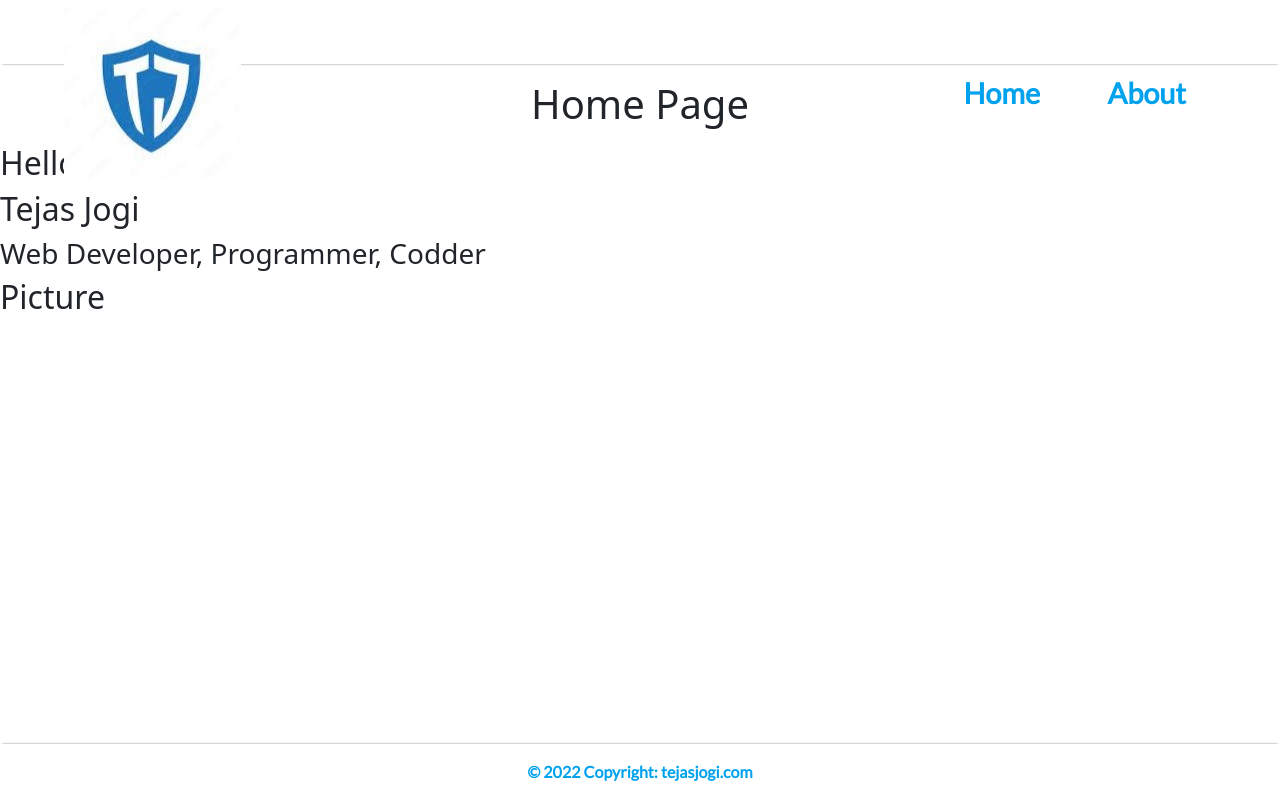
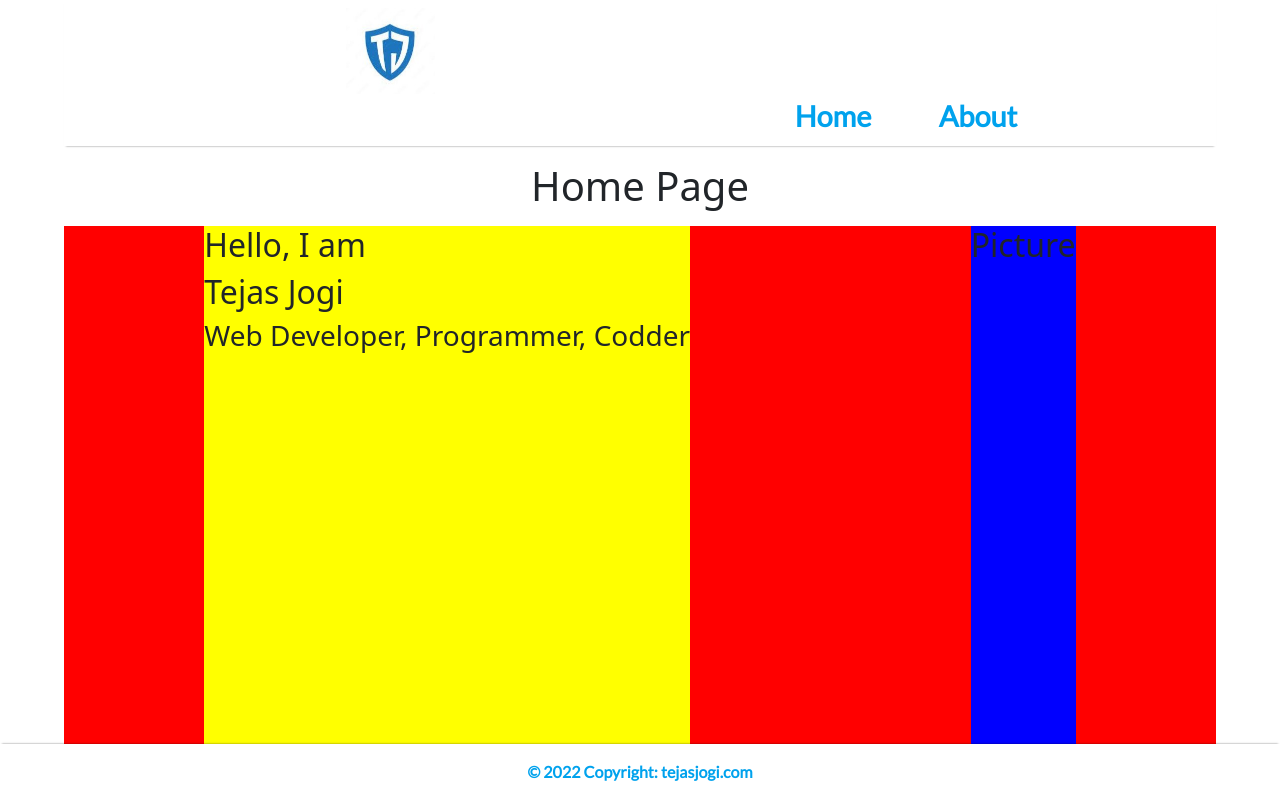
Before and after one commit to TejasJogi/Portfolio-Website, a Flask app: page / in a window 1280 px wide. Run offline with Flask 2, Linux system fonts and the light colour scheme.

Commit message:
style for home.html banner and navbar logo

```diff
--- a/static/style.css
+++ b/static/style.css
@@ -31,12 +31,13 @@
 
 .navbar {
     display: flex;
-    justify-content: space-between;
+    justify-content: space-around;
     align-items: center;
     margin: auto;
     width: 90%;
-    height: 8vh;
+    /* height: 8vh; */
     font-size: 1.8rem;
+    box-shadow: 0 2px 2px -2px rgba(0, 0, 0, .5);
 }
 
 .navbar a {
@@ -48,6 +49,10 @@
 
 .navbar a:hover {
     color: var(--onhover);
+}
+
+.right {
+    margin-left: 500px;
 }
 
 .nav-right a:hover,
@@ -80,8 +85,8 @@
 header {
     margin: 0;
     padding: 0;
+    width: 100%;
     background-color: var(--navfoot);
-    box-shadow: 0 2px 2px -2px rgba(0,0,0,.5);
 }
 
 body {
@@ -99,10 +104,32 @@
     color: var(--font);
     font-weight: bold;
     font-family: 'Lato', sans-serif;
-    box-shadow: 0px -2px 2px -2px rgba(0,0,0,0.5);
+    box-shadow: 0px -2px 2px -2px rgba(0, 0, 0, 0.5);
 }
 
 footer a {
     text-decoration: none;
     color: var(--font);
 }
+
+.banner {
+    display: flex;
+    background-color: red;
+    height: 35rem;
+    width: 90%;
+    margin: auto;
+    justify-content: space-around;
+}
+
+.info {
+    background-color: yellow;
+}
+.img {
+    background-color: blue
+    ;
+}
+
+.brand img {
+    width: 89px;
+    margin-right: 500px;
+}
```
